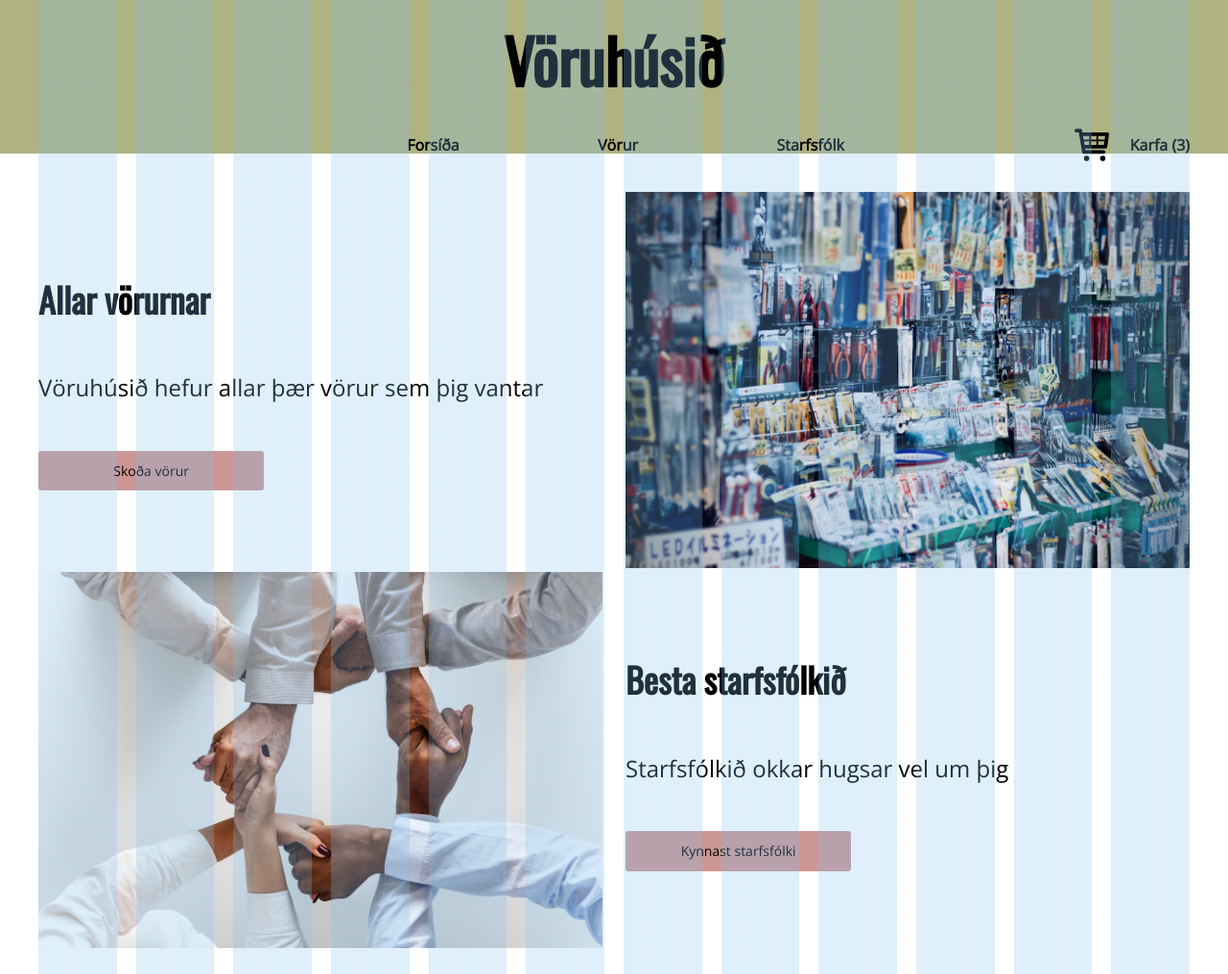
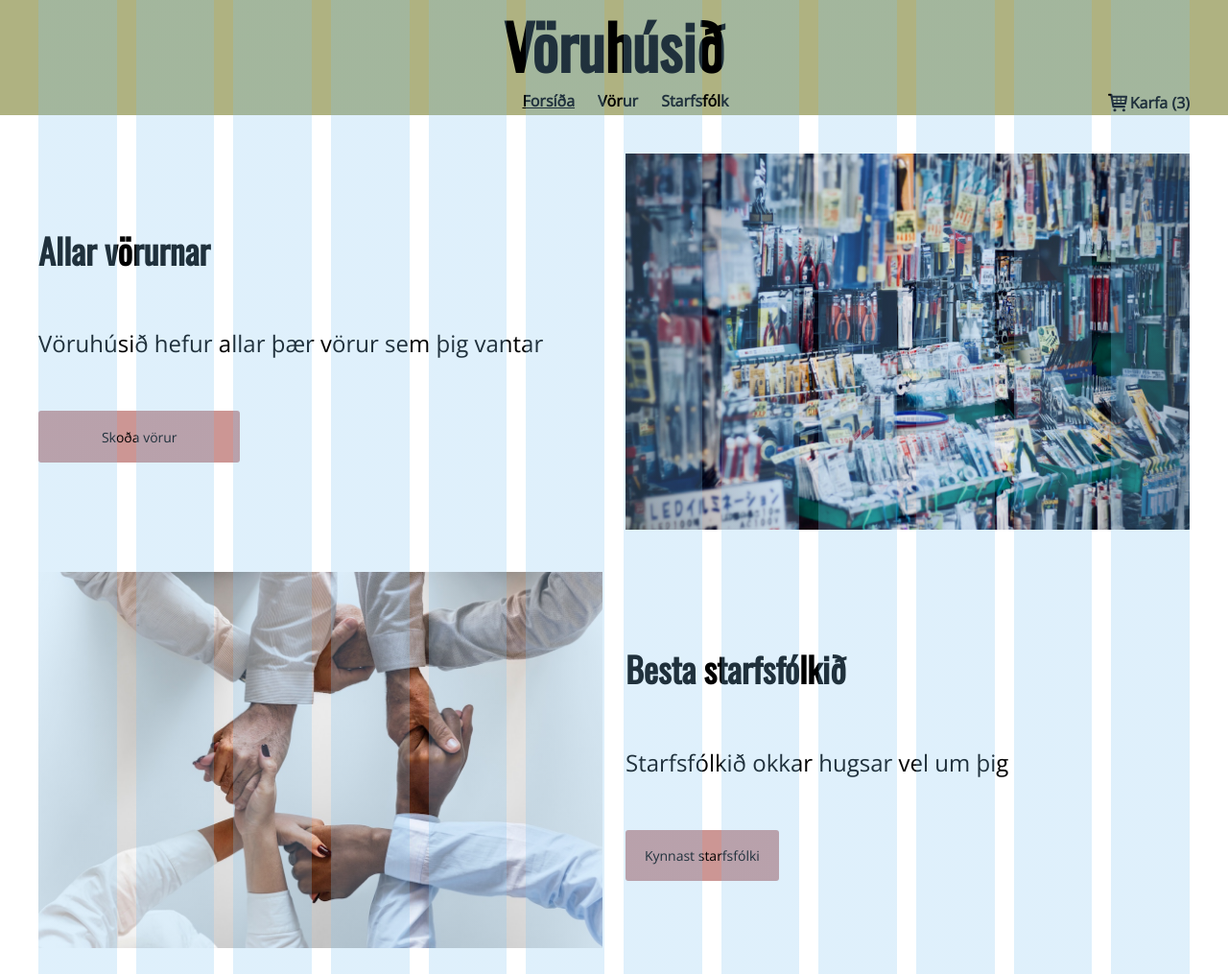
Before and after one commit to ass106/vef18-Hopverkefni1, a website: page index.html in a window 1280 px wide. Shown: the top 1015 px of the page at 96% size. Drawn offline with nearby package versions, Linux system fonts and the light colour scheme; files that its build step writes are made by us from their sources.

Commit message:
Betrumbætti header og footer. Ásamt því að klára index.html style í stærri stærðum

```diff
--- a/index.html
+++ b/index.html
@@ -17,7 +17,7 @@
         </div>
         <div class="box__content">
           <div class="box__links">
-            <a class="box__link" href="./index.html">Forsíða</a>
+            <a class="box__link__current" href="./index.html">Forsíða</a>
             <a class="box__link" href="./pages/products.html">Vörur</a>
             <a class="box__link" href="./pages/staff.html">Starfsfólk</a>
           </div>
@@ -30,6 +30,8 @@
     </header>
     <main>
       <section class="info">
+        <div class="info__cards">
+          <div class="info__card">
             <div class="info__text">
               <h2>Allar vörurnar</h2>
               <p>Vöruhúsið hefur allar þær vörur sem þig vantar</p>
@@ -37,9 +39,13 @@
                 <a href="./pages/products.html">Skoða vörur</a>
               </div>
             </div>
+          </div>
+          <div class="info__card">
             <div class="info__img">
               <img src="./img/products.jpg">
             </div>
+          </div>
+          <div class="info__card">
             <div class="info__text">
               <h2>Besta starfsfólkið</h1>
               <p>Starfsfólkið okkar hugsar vel um þig</p>
@@ -47,8 +53,12 @@
                 <a href="./pages/products.html">Kynnast starfsfólki</a>
               </div>
             </div>
+          </div>
+          <div class="info__card">
             <div class="info__img">
               <img src="./img/team.jpg">
+            </div>
+          </div>
         </div>
       </section>
     </main>
--- a/scss/config.scss
+++ b/scss/config.scss
@@ -18,11 +18,14 @@ $color-6: #cc9694;
 
 $transition: 300ms ease-in-out;
 
-
-@mixin header() {
-    background-color: $color-3;
-    display: flex;
-    height: 20vh;
+@mixin link-style() {
+    color: $color-1;
+    font-family: $font-main;
+    font-weight: bold;
+    transition: 0.4s;
+    &:hover {
+        color: $color-4;
+    }
 }
 
 @mixin row() {
--- a/scss/footer.scss
+++ b/scss/footer.scss
@@ -3,6 +3,7 @@
 .footer {
     background-color: $color-6;
     height: 30vh;
+    padding: $gutter;
     display: flex;
     flex-direction: column;
     flex-wrap: wrap;
@@ -12,6 +13,8 @@
     &__lists {
         display: flex;
         justify-content: space-around;
+        width: 100%;
+        max-width: 1200px;
     }
 
     &__list {
--- a/scss/header.scss
+++ b/scss/header.scss
@@ -1,12 +1,13 @@
 @import "./config";
 
 .header {
-    @include header;
+    background-color: $color-3;
+    display: flex;
     padding: 0 $gutter;
+    justify-content: center;
 
     &__box {
         width: $max-width;
-        margin: 0 auto;
         display: flex;
         justify-content: center;
         flex-direction: column;
@@ -14,48 +15,51 @@
 }
 .box {
     &__title {
-        margin: 24px auto;
+        margin: 0 auto;
         font-family: $font-heading;
         font-size: 32px;
     }
     &__content {
-        height: 50%;
         display: flex;
         flex-direction: row;
-        justify-content: center;
-        justify-content: space-between;
+        justify-content: flex-end;
+        text-align: center;
     }
     &__links {
         display: flex;
+        display: inline-block;
         flex-direction: row;
-        justify-content: space-around;
-        justify-items: center;
-        align-content: flex-end;
-        align-items: center;
-        text-align: center;
+        align-items: flex-end;
         width: 50%;
-        margin: 0 10% 0 26%;
+
+        & a {
+            margin: 10px;
+        }
+
+        & a:active {
+            text-decoration: underline;
+        }
     }
 
     &__link {
-        color: $color-1;
-        justify-content: space-between;
+        @include link-style;
         text-decoration: none;
-        font-family: $font-main;
-        font-weight: bold;
-        transition: 0.4s;
-        &:hover {
-            color: $color-4;
+        &__current {
+            @include link-style;
+            text-decoration: underline;
         }
     }
     &__basket {
         display: flex;
         align-items: center;
         width: 10%;
-        justify-content: space-between;
-        align-content: flex-end;
+        justify-content: flex-end;
+        width: 24%;
         & img {
-            max-width: 30%;
+            display: flex;
+            justify-items: flex-end;
+            max-width: 20px;
+            margin: 3px;
         }
     }
 }
--- a/scss/info.scss
+++ b/scss/info.scss
@@ -2,27 +2,39 @@
 
 .info {
     display: flex;
-    flex-direction: row;
-    flex-wrap: wrap;
-    justify-content: space-between;
+    flex-flow: row wrap;
+    justify-content: center;
+    padding: $gutter;
 
-    margin: $gutter*2;
-    max-width: 1200px;
-    margin-left: auto;
-    margin-right: auto;
 
-    :nth-child(3) {
-        order: 4;
+    &__cards {
+        max-width: 1200px;
+        display: flex;
+        flex-direction: row;
+        flex-wrap: wrap;
+        justify-content: space-between;
+        align-content: space-around;
+        :nth-child(3) {
+            order: 4;
+        }
+    }
+
+    &__card {
+        max-width: 49%;
+        width: 100%;
+        display: flex;
+        padding: $gutter 0;
     }
 
     &__text {
         display: flex;
         font-family: $font-main;
-        width: 49%;
         flex-direction: column;
-        justify-content: space-around;
-        margin: 60px 0;
+        margin: 20px 0;
         font-size: 24px;
+
+        justify-content: space-evenly;
+        justify-items: center;
 
 
         h2 {
@@ -31,13 +43,15 @@
     }
 
     &__button {
+        display: flex;
+        justify-content: center;
+        align-items: center;
         background-color: $color-6;
         border-radius: 3px;
         max-width: 40%;
         max-height: 15%;
         width: 100%;
         height: 100%;
-        text-align: center;
         transition: 0.4s;
 
         a {
@@ -56,7 +70,6 @@
     }
 
     &__img {
-        width: 49%;
         img {
             width: 100%;
         }
```
Also changed, not shown: pages/cart.html (+1 -1 lines), pages/products.html (+1 -1 lines), pages/staff.html (+1 -1 lines). Lines whose indentation alone changed are shown as unchanged.
